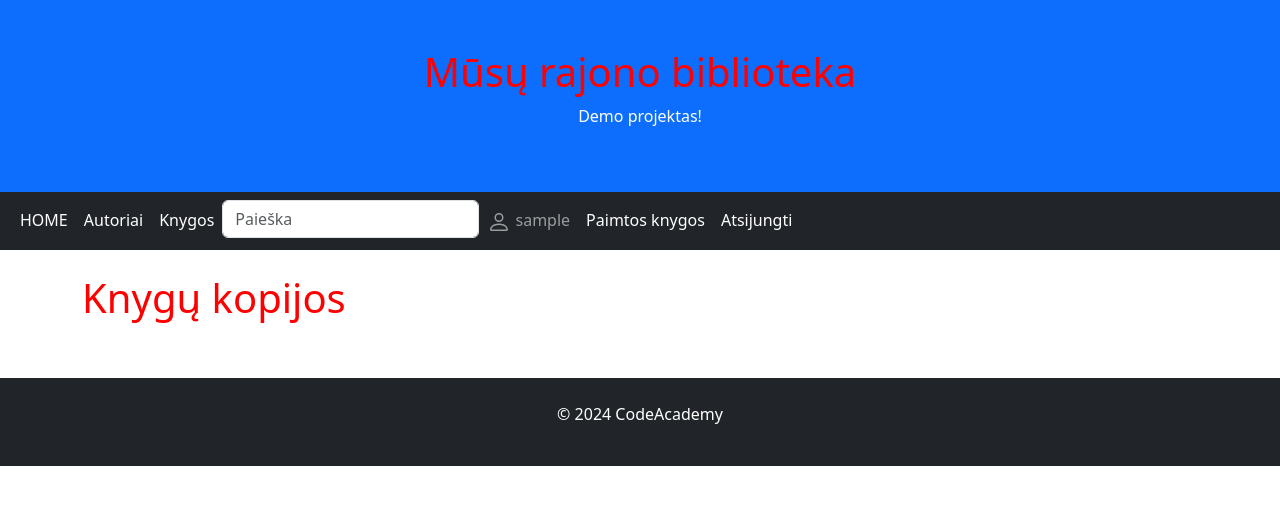
After one commit to DonatasNoreika/my_library_202403, a Django app: page /library/copies/ in a window 1280 px wide. The commit adds this page. Shown: the top 505 px of the page. Run offline with Django 5.2, Linux system fonts and the light colour scheme; the visitor is signed in with stand-in values (Sample User, id 1); data that the repository does not hold is empty.

Commit message:
+ 10: Daruotojas (is_employee = True) gali matyti visas knygų kopijas (ne per admin puslapį).

```diff
--- a/mysite/library/models.py
+++ b/mysite/library/models.py
@@ -8,6 +8,7 @@ from PIL import Image
 class Profile(models.Model):
     user = models.OneToOneField(to=User, on_delete=models.CASCADE)
     photo = models.ImageField(verbose_name="Nuotrauka", upload_to="profile_pics", default="profile_pics/default.png")
+    is_employee = models.BooleanField(verbose_name="Darbuotojas", default=False)
 
     def save(self, *args, force_insert=False, force_update=False, using=None, update_fields=None):
         super().save(*args, force_insert=force_insert, force_update=force_update, using=using, update_fields=update_fields)
--- a/mysite/library/templates/base.html
+++ b/mysite/library/templates/base.html
@@ -44,6 +44,11 @@
             <li class="nav-item">
                 <a class="nav-link active" href="{% url 'user_copies' %}">Paimtos knygos</a>
             </li>
+            {% if user.profile.is_employee %}
+            <li class="nav-item">
+                <a class="nav-link active" href="{% url 'copies' %}">Kopijos</a>
+            </li>
+            {% endif %}
             <li class="nav-item">
                 <form method="post" action="{% url 'logout' %}">
                     {% csrf_token %}
@@ -81,7 +86,7 @@
 </div>
 
 <div class="mt-5 p-4 bg-dark text-white text-center">
-    <p>© {{ now.year }} Code Academy</p>
+    <p>© {{ now.year }} CodeAcademy</p>
 </div>
 
 </body>
--- /dev/null
+++ b/mysite/library/templates/copies.html
@@ -0,0 +1,10 @@
+{% extends 'base.html' %}
+{% block "title" %}Knygų kopijos{% endblock %}
+
+{% block "content" %}
+<h1>Knygų kopijos</h1>
+{% for copy in copies %}
+<p>{{ copy }}</p>
+<hr>
+{% endfor %}
+{% endblock %}
--- a/mysite/library/urls.py
+++ b/mysite/library/urls.py
@@ -11,6 +11,7 @@ urlpatterns = [
     path("register/", views.register, name="register"),
     path("profile/", views.profile, name="profile"),
     path("usercopies/", views.UserBookInstanceListView.as_view(), name="user_copies"),
+    path("copies/", views.BookInstanceListView.as_view(), name="copies"),
 ]
 
 urlpatterns += [
--- a/mysite/library/views.py
+++ b/mysite/library/views.py
@@ -159,3 +159,8 @@ def profile(request):
         'profile_update_form': profile_update_form,
     }
     return render(request, template_name="profile.html", context=context)
+
+class BookInstanceListView(LoginRequiredMixin, generic.ListView):
+    model = BookInstance
+    context_object_name = "copies"
+    template_name = "copies.html"
```
